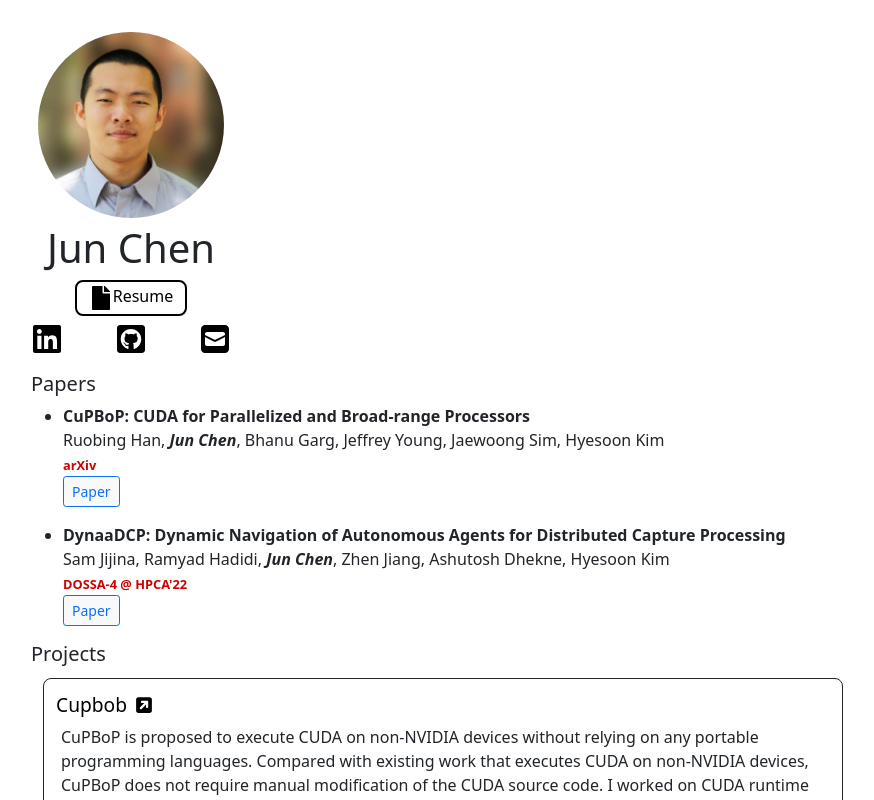
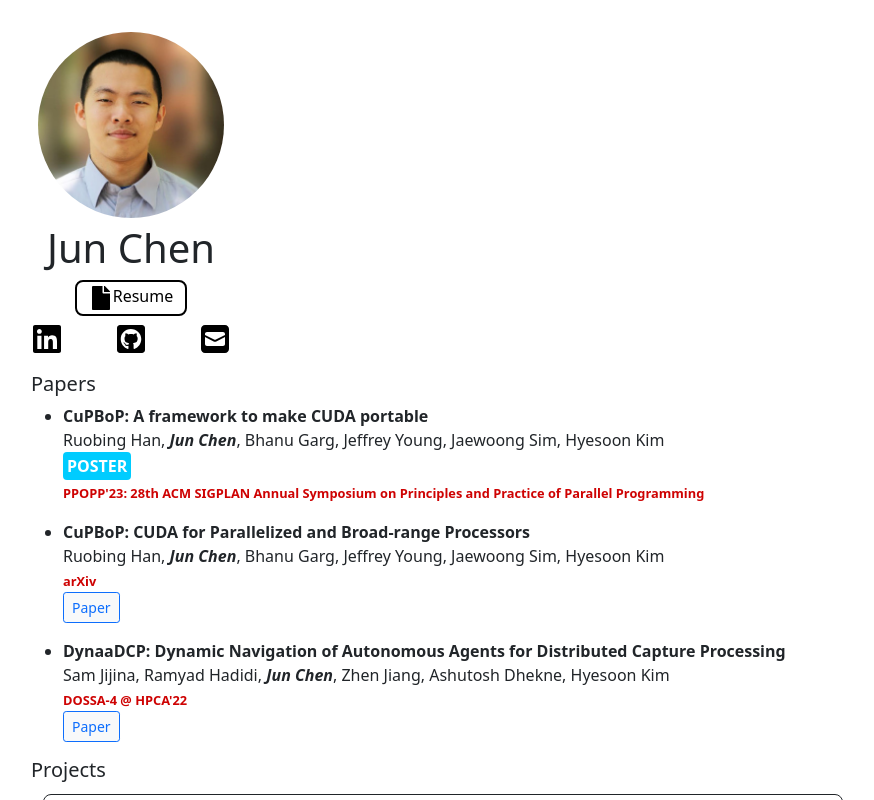
Before and after one commit to jchen706/personalProfile, a Next.js app: page / in a window 1280 px wide. Shown: the top 800 px of the page, without its empty margins (1-875 px from the left). Built offline with nearby package versions, Linux system fonts and the light colour scheme.

Commit message:
add ppopp

```diff
--- a/pages/index.tsx
+++ b/pages/index.tsx
@@ -63,14 +63,14 @@ const Home: NextPage = () => {
       <main className={styles.main}>
         <div className="paperSection">
           <h5>Papers</h5>
-          {/* <Paper title="CuPBoP: A framework to make CUDA portable"
+          <Paper title="CuPBoP: A framework to make CUDA portable"
           // Ruobing Han, Jun Chen, Bhanu Garg, Jeffrey Young, Jaewoong Sim, Hyesoon Kim
           author={<>Ruobing Han, <i><strong>Jun Chen</strong></i>, Bhanu Garg, Jeffrey Young, Jaewoong Sim, Hyesoon Kim </>}
           link=""
           conf="PPOPP'23: 28th ACM SIGPLAN Annual Symposium on Principles and Practice of Parallel Programming"
-          conflink="http://prism.sejong.ac.kr/dossa-4/"
+          conflink=""
           type="POSTER"
-          ></Paper> */}
+          ></Paper>
           <Paper title="CuPBoP: CUDA for Parallelized and Broad-range Processors"
           // Ruobing Han, Jun Chen, Bhanu Garg, Jeffrey Young, Jaewoong Sim, Hyesoon Kim
           author={<>Ruobing Han, <i><strong>Jun Chen</strong></i>, Bhanu Garg, Jeffrey Young, Jaewoong Sim, Hyesoon Kim </>}
```
